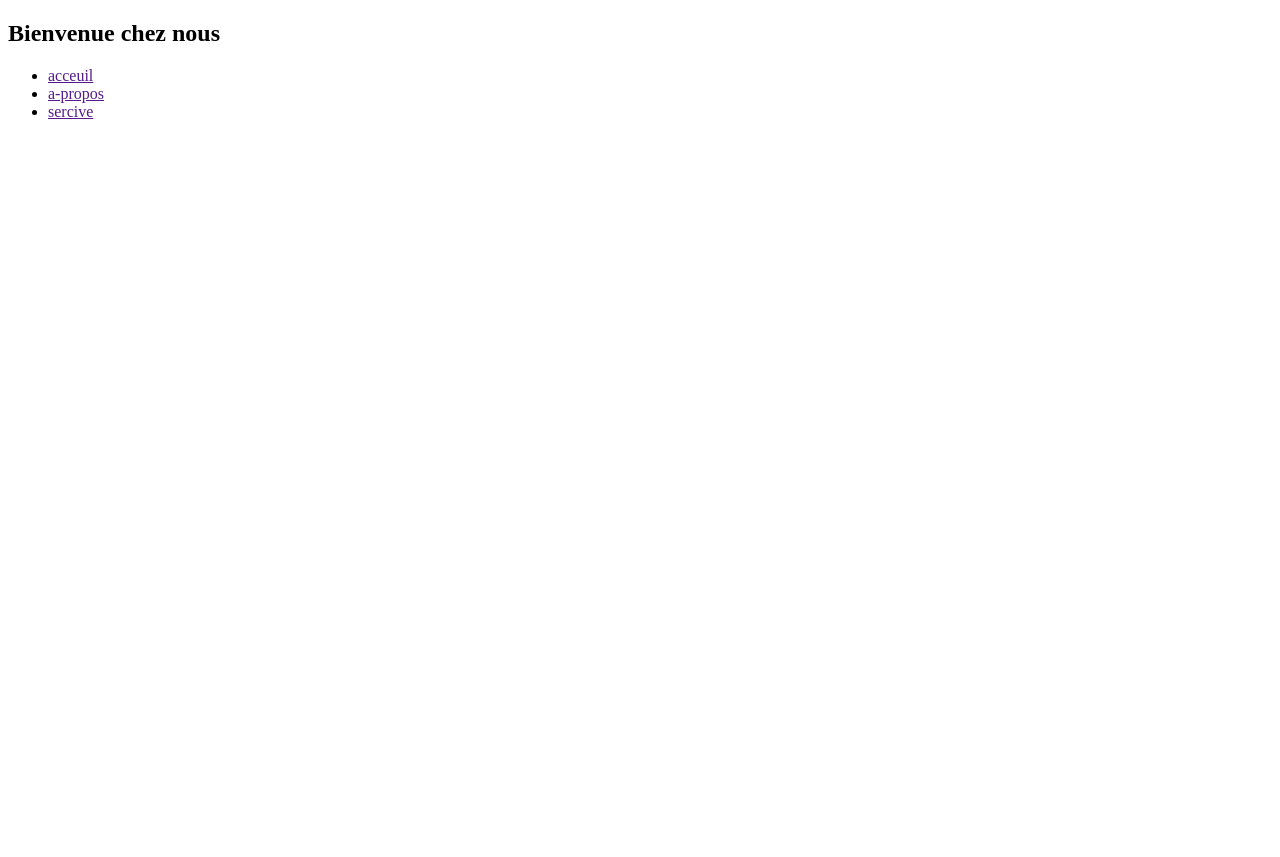
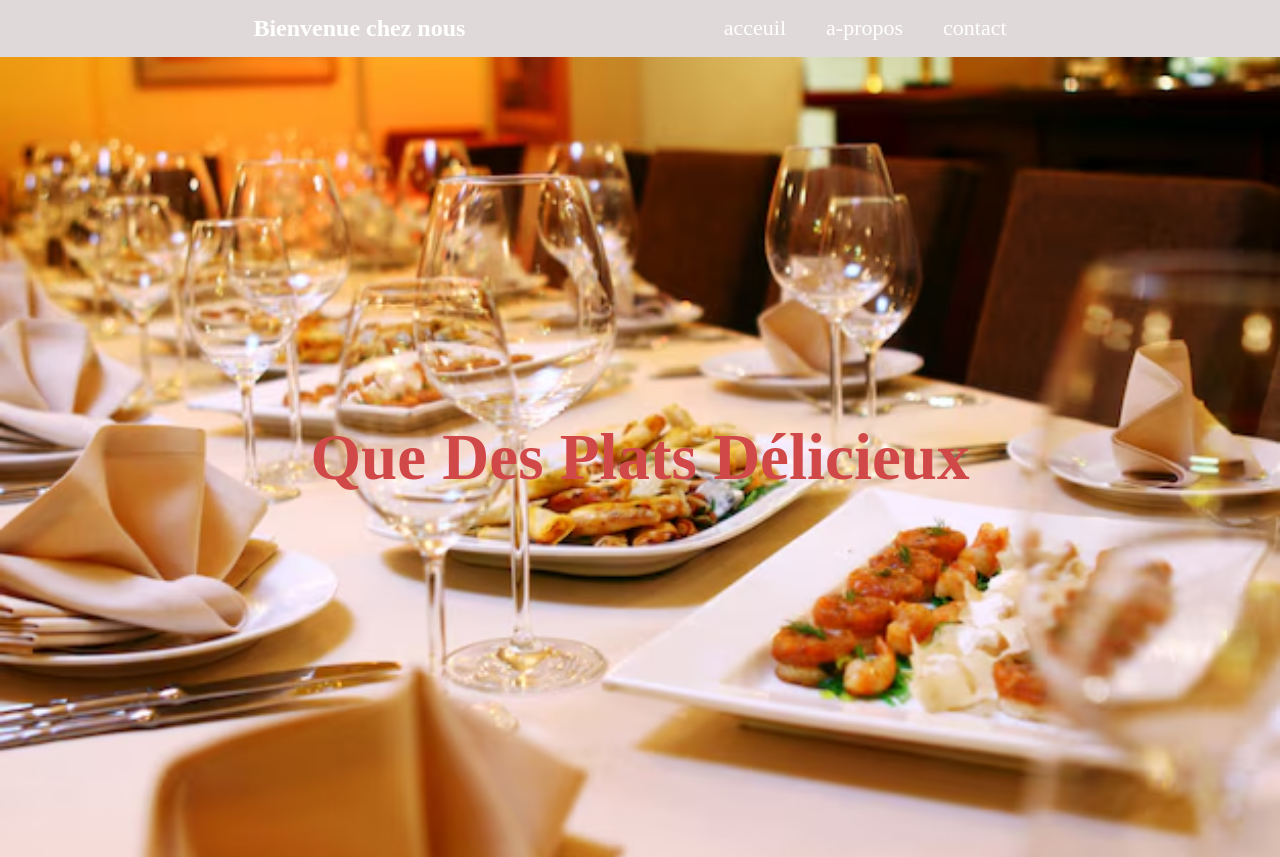
Before and after one commit to Ndeyediaw15/projet-git-ess, a plain HTML site: page page/index.html in a window 1280 px wide. Before the commit the page ends 800 px from the top, so only its background shows below. Drawn offline with Linux system fonts and the light colour scheme.

Commit message:
ajout index.html style.css

```diff
--- /dev/null
+++ b/css/style.css
@@ -0,0 +1,44 @@
+*{
+    margin: 0;
+    padding: 0;
+}
+nav{
+    display: flex;
+    justify-content: space-evenly;
+    background:#e0d9d9;
+    color: #fff;
+    padding: 15px;
+}
+ul{
+    display: flex;
+    list-style: none;
+
+}
+ul a{
+    text-decoration: none;
+    margin: 10px;
+    font-size: 22px;
+    padding: 10px;
+    color: #fff;
+}
+ul a:hover{
+    color: orangered;
+}
+span{
+    color: orangered;
+}
+section{
+    position: relative;
+    width: 100%;
+    min-height: 100vh;
+    display: flex;
+    justify-content: center;
+    align-items: center;
+    background-image: url(/image/m1.avif);
+    background-repeat: no-repeat;
+    background-size: cover;
+}
+.contenue h1{
+ font-size: 65px;
+ color: #d14848;
+}
--- a/index.html
+++ b/page/index.html
@@ -3,6 +3,7 @@
 <head>
     <meta charset="UTF-8">
     <meta name="viewport" content="width=device-width, initial-scale=1.0">
+    <link rel="stylesheet" href="../css/style.css">
     <title>Document</title>
 </head>
 <body>
@@ -11,8 +12,13 @@
     <ul>
         <li><a href="">acceuil</a></li>
         <li><a href="">a-propos</a></li>
-        <li><a href="">sercive</a></li>
+        <li><a href="">contact</a></li>
     </ul>
 </nav>
+<section>
+        <div class="contenue">
+            <h1>Que Des Plats Délicieux</h1>
+        </div>
+</section>
 </body>
 </html>
--- a/style.css
+++ /dev/null
@@ -1,7 +0,0 @@
-*{
-    padding: 0;
-    margin: 0;
-}
-nav{
-
-}
```
Also changed, not shown: image/m1.avif (added).
